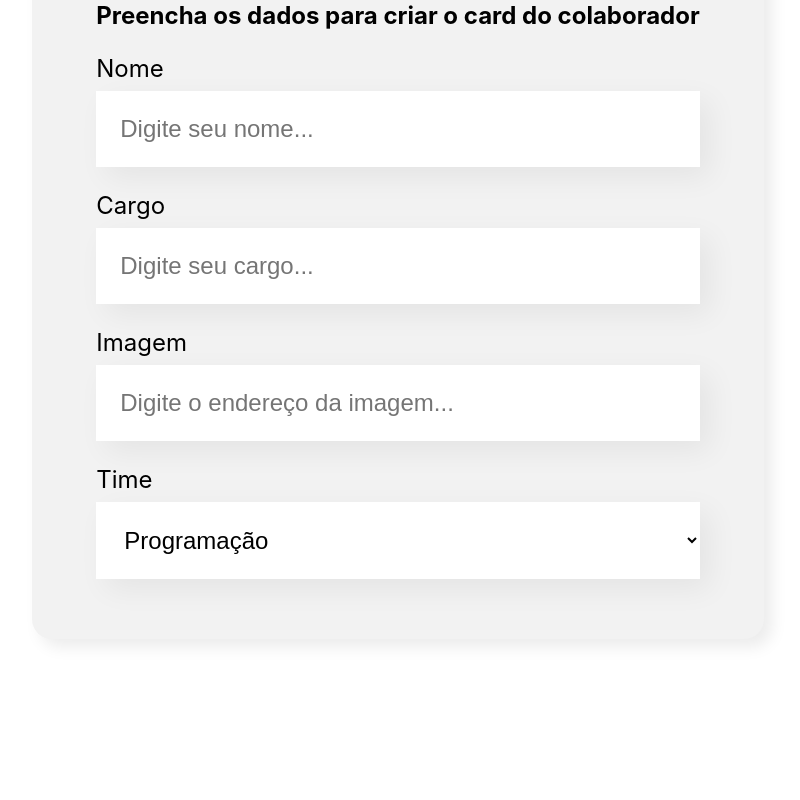
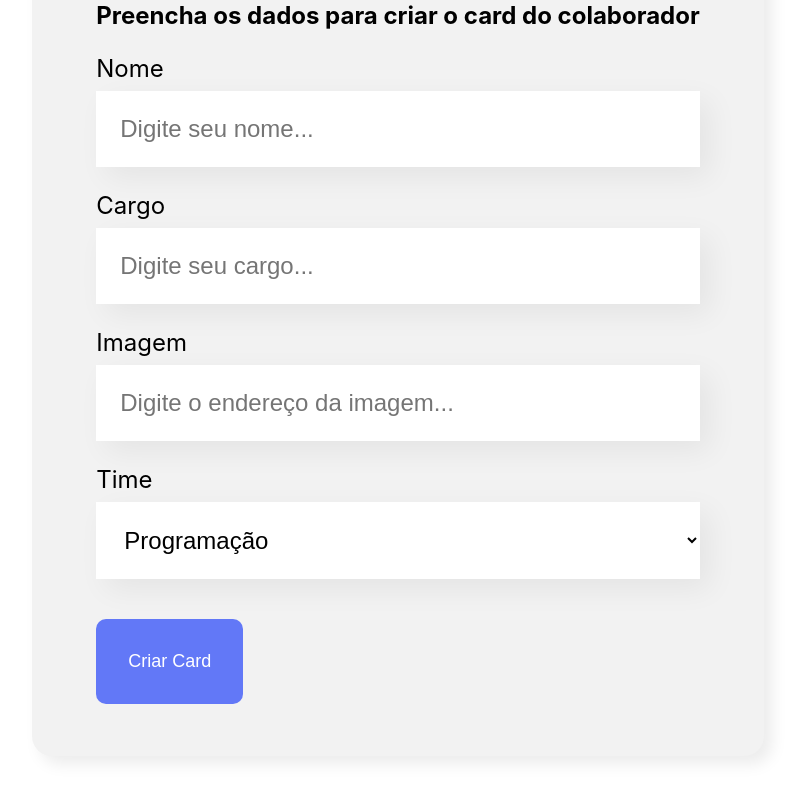
Before and after one commit to TiagoTegon/Alura-React-JavaScript, a React (Create React App) app: page / in a window 1280 px wide. Shown: the part 633-1433 px from the top of the page, without its empty margins (242-1042 px from the left). Before the commit the page ends 1352 px from the top, so only its background shows below. Built offline with nearby package versions, Linux system fonts and the light colour scheme.

Commit message:
feat: button component

```diff
--- /dev/null
+++ b/src/componentes/Botao/Botao.css
@@ -0,0 +1,15 @@
+.botao {
+  background-color: #6278F7;
+  border-radius: 10px;
+  font-weight: 700px;
+  font-size: 18px;
+  padding: 32px;
+  border: none;
+  cursor: pointer;
+  color: #FFF;
+  margin: 16px 0;
+}
+
+.botao:hover {
+  color: #95FFD4;
+}
--- /dev/null
+++ b/src/componentes/Botao/index.js
@@ -0,0 +1,11 @@
+import './Botao.css'
+
+const Botao = (props) => {
+  return (
+    <button className="botao">
+      {props.children}
+    </button>
+  )
+}
+
+export default Botao
--- a/src/componentes/Formulario/index.js
+++ b/src/componentes/Formulario/index.js
@@ -1,3 +1,4 @@
+import Botao from '../Botao'
 import CampoTexto from '../CampoTexto'
 import ListaSuspensa from '../ListaSuspensa'
 import './Formulario.css'
@@ -22,6 +23,9 @@
         <CampoTexto label="Cargo" placeholder="Digite seu cargo"/>
         <CampoTexto label="Imagem" placeholder="Digite o endereço da imagem"/>
         <ListaSuspensa label="Time" itens={times} />
+        <Botao>
+          Criar Card
+        </Botao>
       </form>
     </section>
   )
```
